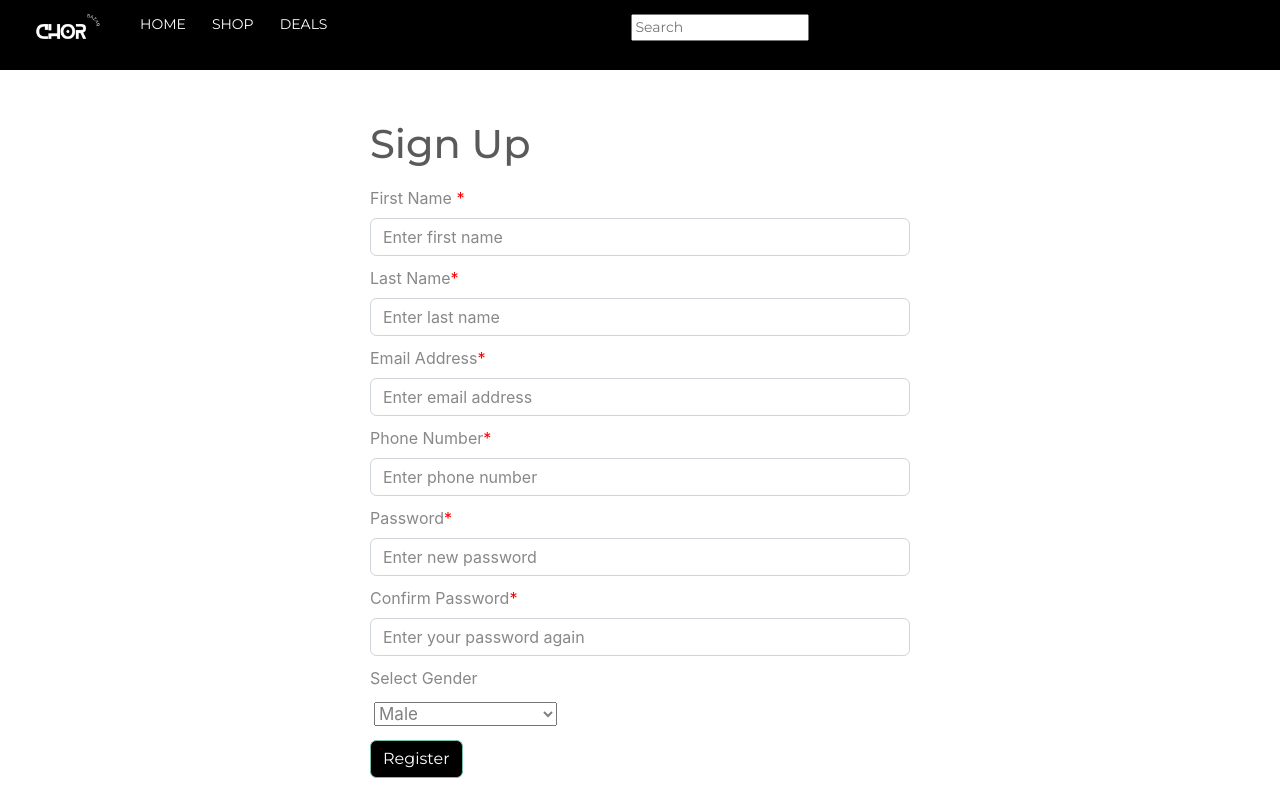
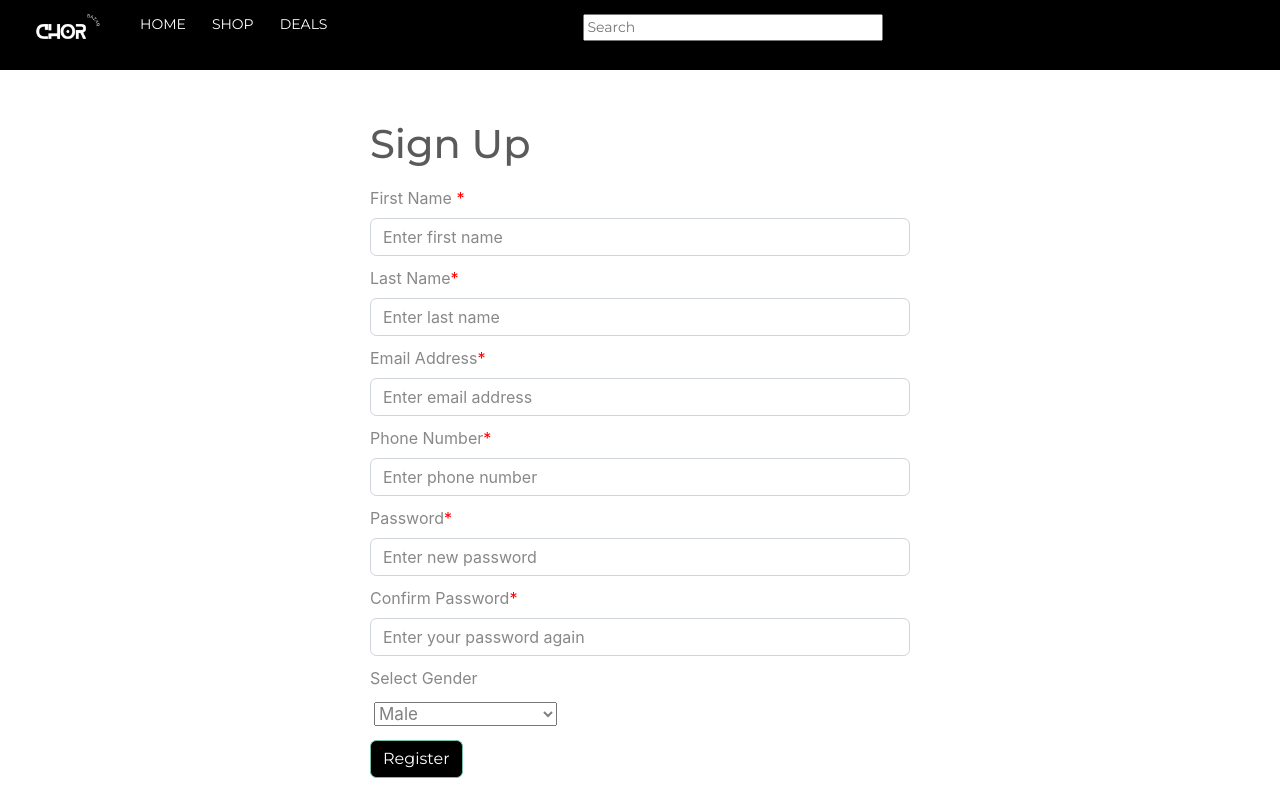
Before and after one commit to Magus4450/Chor-Bazaar, a React (Create React App) app in the folder frontend/: page /register in a window 1280 px wide. Shown: the top 797 px of the page. Built offline with nearby package versions, Linux system fonts and the light colour scheme.

Commit message:
Header Fix

```diff
--- a/frontend/src/components/Header/Header.css
+++ b/frontend/src/components/Header/Header.css
@@ -56,13 +56,13 @@
 
     .remove-space {
         float: right !important;
-        margin-left: 30rem !important;
+        margin-left: 25rem !important;
         color: white !important;
         font-size: 14px !important;
     }
     .remove-space1 {
         float: right !important;
-        margin-left: 18rem !important;
+        margin-left: 15rem !important;
         color: white !important;
         font-size: 14px !important;
     }
@@ -78,9 +78,7 @@
         font-size: 14px;
         margin-right: 50px;
     }
-    .search{
-        width: auto;
-    }
+
 }
 
 /* Phone */
--- a/frontend/src/components/Header/index.jsx
+++ b/frontend/src/components/Header/index.jsx
@@ -37,11 +37,11 @@ const Header = () => {
 
                         <Nav.Link className="remove-space1">
                         <div className="search">
-      <div className="searchInputs">
+      <div className="searchInputs" >
         <input
           type="text"
           placeholder="Search"
-
+        style={{width: '300px'}}
         />
         <div className="searchIcon">
 
```
